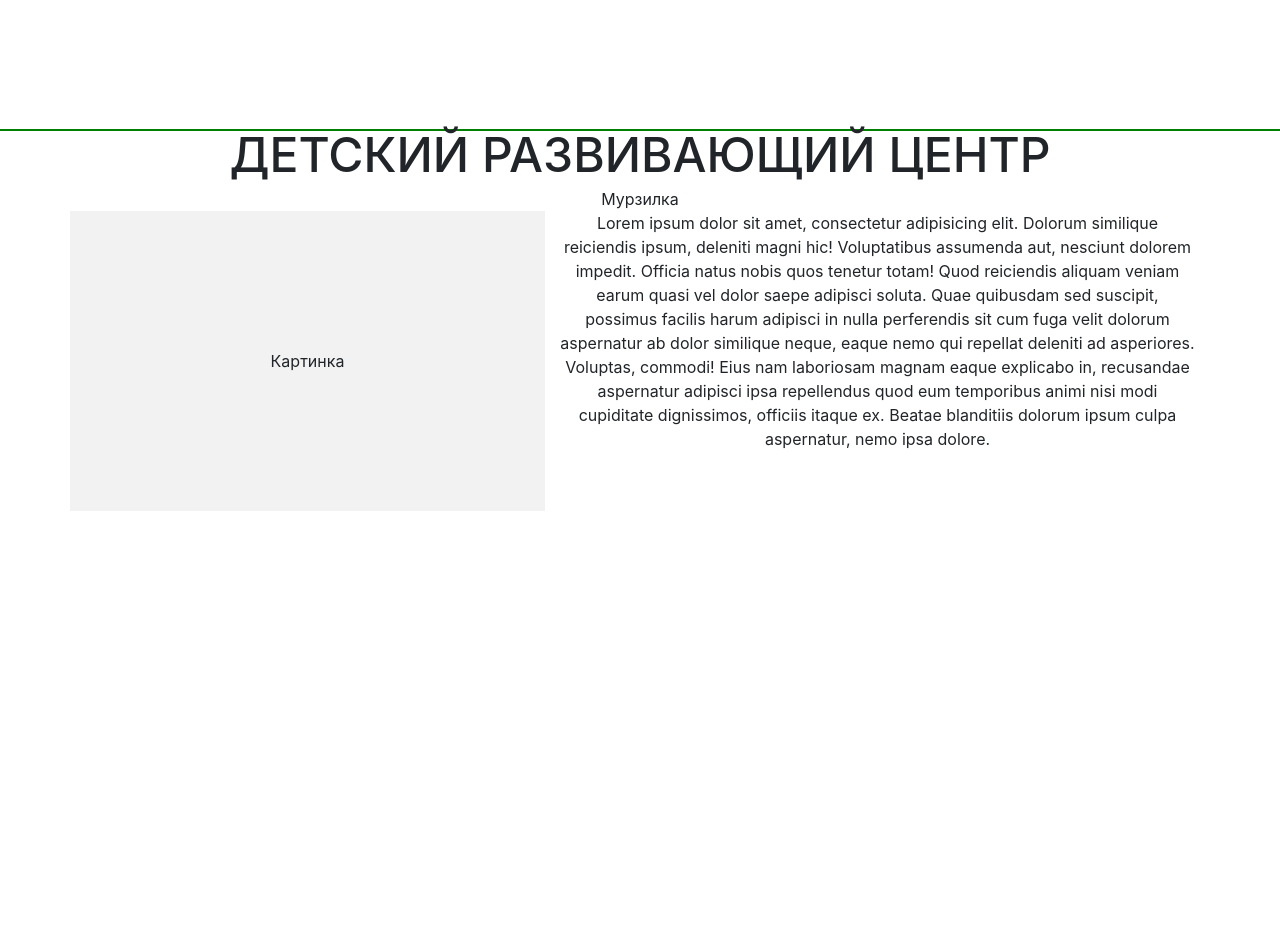
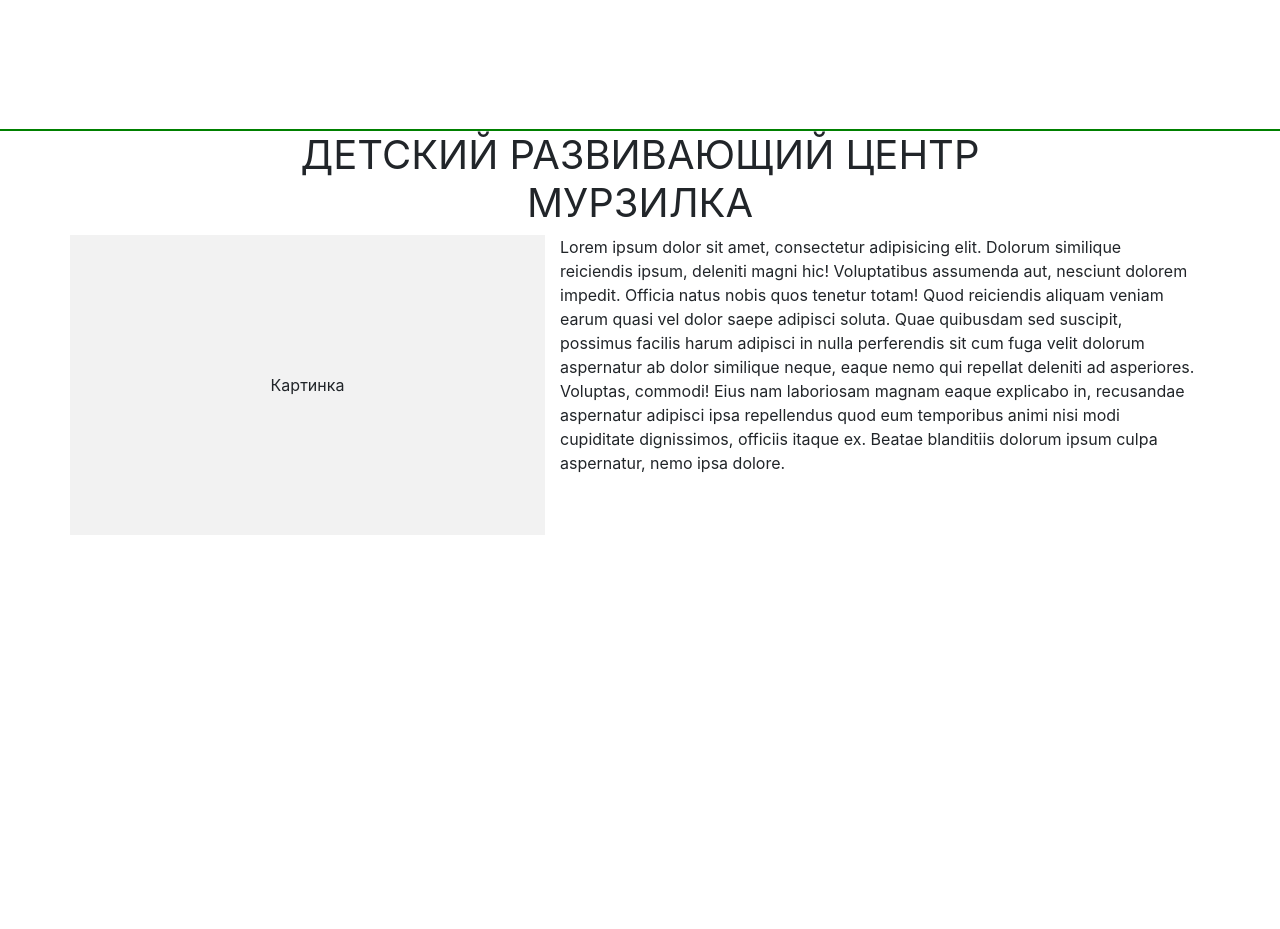
Before and after one commit to denya-m/denya-m.github.io, a plain HTML site: page oblik/index.html in a window 1280 px wide. Shown: the part 1654-2583 px from the top of the page. Drawn offline with nearby package versions, Linux system fonts and the light colour scheme.

Commit message:
Стиль заголовков теперь на Bootstrap

```diff
--- a/oblik/css/style.css
+++ b/oblik/css/style.css
@@ -18,14 +18,17 @@ background: linear-gradient(to top left, powderblue, pink);
 }
 
 
-h1 {
+/*h1 {
 	text-align: center;
 	font-size: 3rem;
 	font-weight: 500;
 	line-height: 1;
 	text-transform: uppercase;
+}*/
+
+span {
+	display: block;
 }
-
 .barbershop__img, .manicure__img, .muller__img {
 	background-color: #f2f2f2;
 	width: 450px;
@@ -37,6 +40,4 @@ h1 {
 #barbershop, #manicure, #muller {
 	height: 100vh;
 	border-top: 2px solid green;
-	text-align: center;
-
 }
--- a/oblik/index.html
+++ b/oblik/index.html
@@ -37,7 +37,7 @@
 	</header>
 	<section id="barbershop">
 		<div class="container">
-			<h1>Салон-парикмахерская О'блик</h1>
+			<h1 class="text-uppercase text-center font-weight-normal">Салон-парикмахерская <span>О'блик</span></h1>
 			<div class="row">
 					<div class="col-lg-5 barbershop__img">
 						Картинка
@@ -54,7 +54,7 @@
 	</section>
 		<section id="manicure">
 		<div class="container">
-			<h1 text-center>Ногтевой сервис</h1>
+			<h1 class="text-uppercase text-center font-weight-normal">Ногтевой сервис</h1>
 			<div class="row">
 					<div class="col-lg-7 manicure__description">
 						Lorem ipsum dolor sit amet, consectetur adipisicing elit. Quis deserunt veniam reprehenderit, itaque qui veritatis, corporis esse, placeat, perspiciatis eligendi nobis rerum eius alias exercitationem vitae. Beatae expedita doloribus hic nobis nam itaque eveniet sapiente vero, quo, vel assumenda laudantium dolores blanditiis iusto facilis accusamus maiores praesentium perferendis ea ab ipsam sint tempora. Nulla dolore ex quidem, commodi ducimus sunt vel quisquam reprehenderit dolores recusandae, porro, voluptatem modi est. Dolorem adipisci cum in deserunt voluptates id, commodi qui optio modi maiores similique, veritatis unde reprehenderit illum, vel quod odit accusantium pariatur nemo sed minus, assumenda harum saepe dolores? Illum, reprehenderit!
@@ -71,8 +71,7 @@
 	</section>
 	<section id="muller">
 		<div class="container">
-			<h1>Детский развивающий центр</h1>
-			<span>Мурзилка</span>
+			<h1 class="text-uppercase text-center font-weight-normal">Детский развивающий центр <span>Мурзилка</span></h1>
 			<div class="row">
 					<div class="col-lg-5 muller__img">
 						Картинка
```
